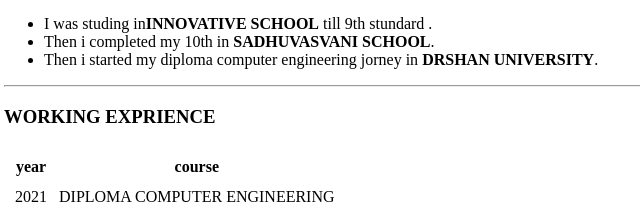
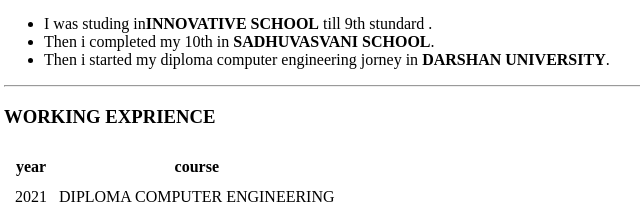
Before and after one commit to foramgujarati/cv, a plain HTML site: page index.html in a window 1280 px wide. Shown: the part 432-649 px from the top of the page, 4-644 px from the left. Drawn offline with Linux system fonts and the light colour scheme.

Commit message:
changes in spelling

```diff
--- a/index.html
+++ b/index.html
@@ -19,7 +19,7 @@
 	<ul>
 		<li>I was studing in<strong>INNOVATIVE SCHOOL</strong> till 9th stundard .</li>
 		<li>Then i completed my 10th in <strong>SADHUVASVANI SCHOOL</strong>.</li>
-		<li>Then i started my diploma computer engineering jorney in<strong> DRSHAN UNIVERSITY</strong>. </li>
+		<li>Then i started my diploma computer engineering jorney in<strong> DARSHAN UNIVERSITY</strong>. </li>
 	</ul>
 	<hr>
 	<h3>WORKING EXPRIENCE</h3>
```
